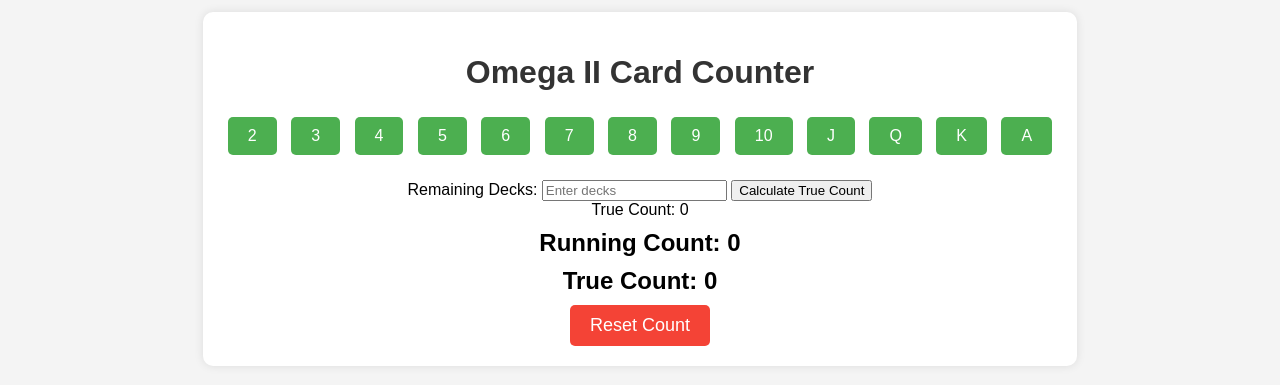
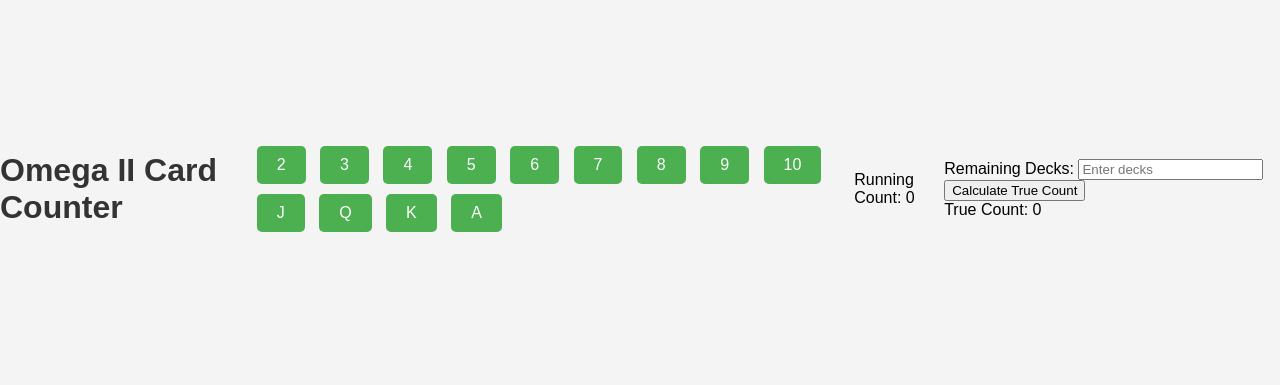
Before and after one commit to amirosein992/omega2, a plain HTML site: page index.html in a window 1280 px wide. Shown: the part 211-596 px from the top of the page. Drawn offline with Linux system fonts and the light colour scheme.

Commit message:
Update index.html

```diff
--- a/index.html
+++ b/index.html
@@ -7,9 +7,10 @@
     <link rel="stylesheet" href="style.css">
 </head>
 <body>
-  <div class="container">
     <h1>Omega II Card Counter</h1>
-    <div class="card-input">
+
+    <!-- Card Buttons Section -->
+    <div class="card-buttons">
         <button class="card-btn" onclick="addCard(2)">2</button>
         <button class="card-btn" onclick="addCard(3)">3</button>
         <button class="card-btn" onclick="addCard(4)">4</button>
@@ -24,6 +25,10 @@
         <button class="card-btn" onclick="addCard('K')">K</button>
         <button class="card-btn" onclick="addCard('A')">A</button>
     </div>
+
+    <!-- Running Count Display -->
+    <div id="running-count">Running Count: 0</div>
+
     <!-- True Count Section -->
     <div class="true-count-section">
         <label for="remaining-decks">Remaining Decks:</label>
@@ -32,14 +37,6 @@
         <div id="true-count">True Count: 0</div>
     </div>
 
-    <div class="count-display">
-      <h2>Running Count: <span id="running-count">0</span></h2>
-      <h2>True Count: <span id="true-count">0</span></h2>
-    </div>
-
-    <button id="reset-btn" onclick="resetCount()">Reset Count</button>
-  </div>
-
     <script src="app.js"></script>
 </body>
 </html>
```
Lines whose indentation alone changed are shown as unchanged.
